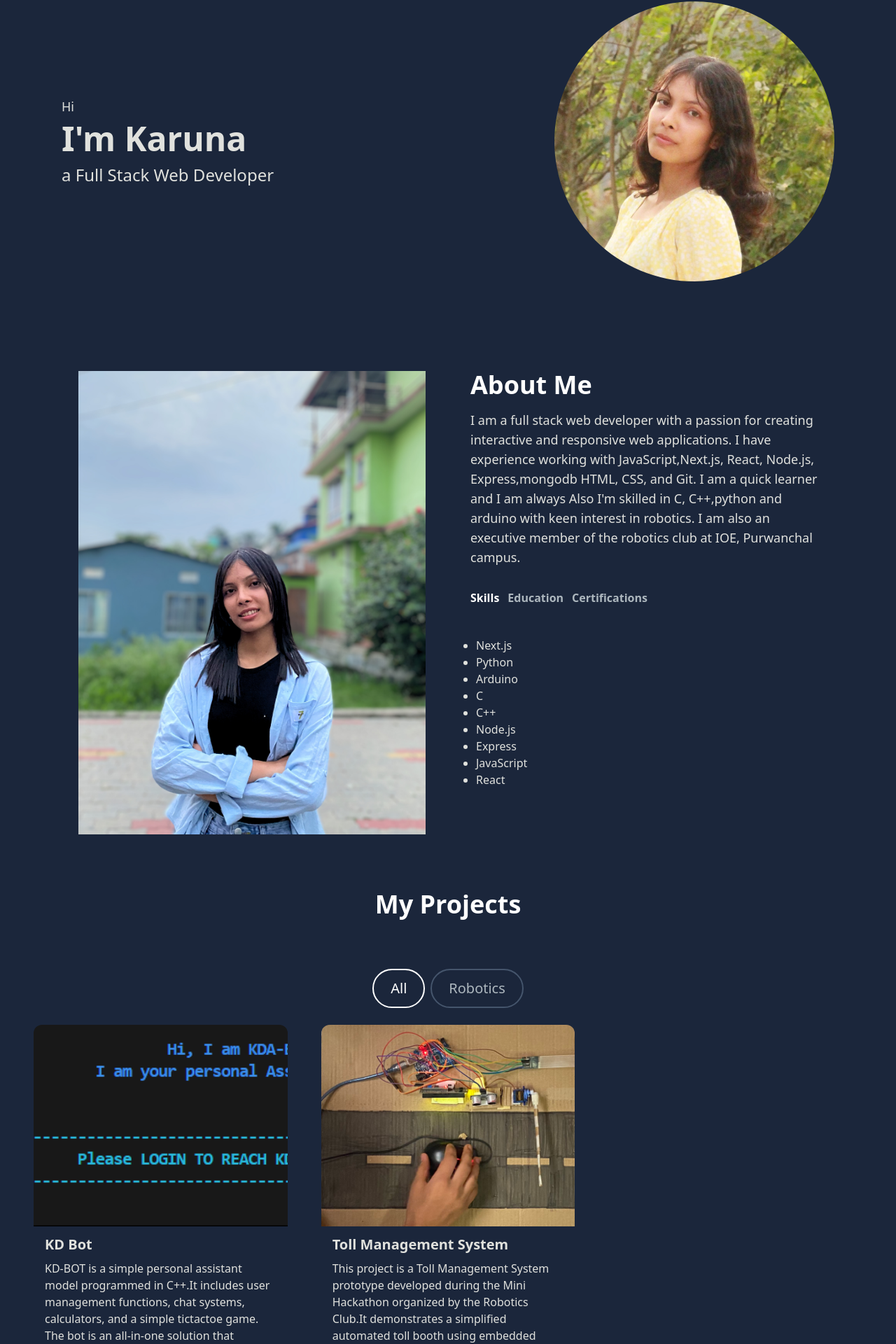
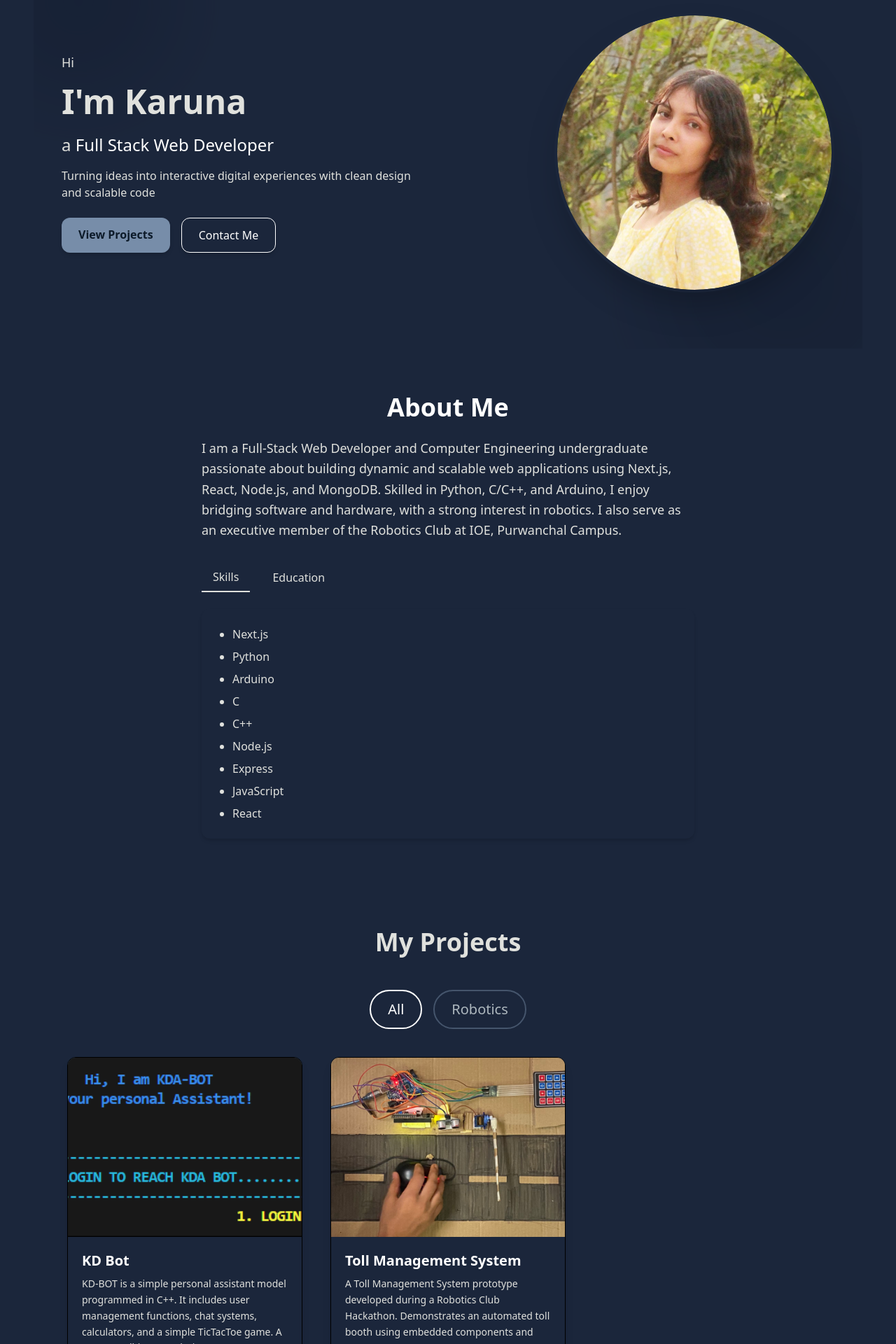
Before and after one commit to karkikaruna/karuna, a Next.js app: page / in a window 1280 px wide. Shown: the part 174-2094 px from the top of the page at 70% size. Built offline with nearby package versions, Linux system fonts and the light colour scheme.

Commit message:
home and about changed

```diff
--- a/src/app/components/AboutSection.jsx
+++ b/src/app/components/AboutSection.jsx
@@ -1,14 +1,12 @@
 "use client";
-import React, { useTransition, useState } from "react";
-import Image from "next/image";
-import TabButton from "./TabButton";
+import React, { useState, useEffect, useRef } from "react";
 
 const TAB_DATA = [
   {
     title: "Skills",
     id: "skills",
     content: (
-      <ul className="list-disc pl-2">
+      <ul className="list-disc pl-5 space-y-2">
         <li>Next.js</li>
         <li>Python</li>
         <li>Arduino</li>
@@ -18,7 +16,6 @@ const TAB_DATA = [
         <li>Express</li>
         <li>JavaScript</li>
         <li>React</li>
-
       </ul>
     ),
   },
@@ -26,73 +23,76 @@ const TAB_DATA = [
     title: "Education",
     id: "education",
     content: (
-      <ul className="list-disc pl-2">
-        <li>Undergraduate Computer Engineer</li>
+      <ul className="list-disc pl-5 space-y-2">
+        <li>Bachelor in Computer Engineering (ongoing)</li>
         <li>IOE, Purwanchal Campus</li>
-      </ul>
-    ),
-  },
-  {
-    title: "Certifications",
-    id: "certifications",
-    content: (
-      <ul className="list-disc pl-2">
-        <li>Winner of C++ Programming Competition</li>
-        <li>Runner up in Mini Hardware Hackathon</li>
+        <li>Completed HighSchool from Liverpool International College</li>
       </ul>
     ),
   },
 ];
 
+const TabButton = ({ active, children, onClick }) => {
+  return (
+    <button
+      onClick={onClick}
+      className={`px-4 py-2 font-medium transition-all duration-300 whitespace-nowrap cursor-pointer
+        ${active
+          ? "text-hover-color border-b-2 border-hover-color"
+          : "text-textcolor hover:text-hover-color hover:border-b-2 hover:border-hover-color"
+        }`}
+    >
+      {children}
+    </button>
+  );
+};
+
 const AboutSection = () => {
   const [tab, setTab] = useState("skills");
-  const [isPending, startTransition] = useTransition();
+  const [minHeight, setMinHeight] = useState(0);
+  const contentRef = useRef(null);
 
-  const handleTabChange = (id) => {
-    startTransition(() => {
-      setTab(id);
-    });
-  };
+  useEffect(() => {
+    if (contentRef.current) {
+      setMinHeight(contentRef.current.scrollHeight);
+    }
+  }, [tab]);
 
   return (
     <section className="text-textcolor bg-background" id="about">
-      <div className="md:grid md:grid-cols-2 gap-8 items-center py-8 px-4 xl:gap-16 sm:py-16 xl:px-16">
-        <Image src="/images/image3.jpg" width={500} height={500} alt="portrait of karuna karki" />
-        <div className="mt-4 md:mt-0 text-left flex flex-col h-full">
-          <h2 className="text-4xl font-bold text-white mb-4">About Me</h2>
-          <p className="text-base lg:text-lg">
-            I am a full stack web developer with a passion for creating
-            interactive and responsive web applications. I have experience
-            working with JavaScript,Next.js, React, Node.js, Express,mongodb HTML, CSS, and Git. I am a quick learner and I am always
-            Also I'm skilled in C, C++,python and arduino with keen interest in robotics. I am also an executive member of the
-            robotics club at IOE, Purwanchal campus.
-          </p>
-          <div className="flex flex-row justify-start mt-8">
+      <div className="py-16 px-6 md:px-12 lg:px-24 max-w-4xl mx-auto">
+
+        <h2 className="text-4xl font-bold text-white mb-6 text-center">
+          About Me
+        </h2>
+
+        <p className="text-base md:text-lg leading-relaxed mb-8 text-center md:text-left">
+          I am a Full-Stack Web Developer and Computer Engineering undergraduate
+          passionate about building dynamic and scalable web applications using
+          Next.js, React, Node.js, and MongoDB. Skilled in Python, C/C++, and
+          Arduino, I enjoy bridging software and hardware, with a strong
+          interest in robotics. I also serve as an executive member of the
+          Robotics Club at IOE, Purwanchal Campus.
+        </p>
+
+        <div className="flex justify-center md:justify-start gap-4 overflow-x-auto scrollbar-thin scrollbar-thumb-hover-color scrollbar-track-third-background">
+          {TAB_DATA.map((t) => (
             <TabButton
-              selectTab={() => handleTabChange("skills")}
-              active={tab === "skills"}
+              key={t.id}
+              active={tab === t.id}
+              onClick={() => setTab(t.id)}
             >
-              {" "}
-              Skills{" "}
+              {t.title}
             </TabButton>
-            <TabButton
-              selectTab={() => handleTabChange("education")}
-              active={tab === "education"}
-            >
-              {" "}
-              Education{" "}
-            </TabButton>
-            <TabButton
-              selectTab={() => handleTabChange("certifications")}
-              active={tab === "certifications"}
-            >
-              {" "}
-              Certifications{" "}
-            </TabButton>
-          </div>
-          <div className="mt-8">
-            {TAB_DATA.find((t) => t.id === tab).content}
-          </div>
+          ))}
+        </div>
+
+        <div
+          ref={contentRef}
+          style={{ minHeight: `${minHeight}px` }}
+          className="mt-6 p-6 bg-third-background rounded-xl shadow-md transition-all duration-300"
+        >
+          {TAB_DATA.find((t) => t.id === tab).content}
         </div>
       </div>
     </section>
--- a/src/app/components/HeroSection.jsx
+++ b/src/app/components/HeroSection.jsx
@@ -5,38 +5,77 @@ import { motion } from "framer-motion";
 
 const HeroSection = () => {
   return (
-    <section id="home" className="bg-background py-16">
-      <div className="grid grid-cols-1 md:grid-cols-2 items-center max-w-6xl mx-auto px-6 gap-10">
+    <section
+      id="home"
+      className="relative bg-background py-20 overflow-hidden"
+    >
+
+      <div className="absolute -top-20 -left-20 w-72 h-72 bg-fourth-bg rounded-full mix-blend-multiply filter blur-3xl opacity-30"></div>
+      <div className="absolute -bottom-24 -right-20 w-96 h-96 bg-third-bg rounded-full mix-blend-multiply filter blur-3xl opacity-20"></div>
+
+      <div className="grid grid-cols-1 md:grid-cols-2 items-center max-w-6xl mx-auto px-6 gap-12 relative z-10">
+
         <motion.div
           initial={{ opacity: 0, x: -50 }}
           animate={{ opacity: 1, x: 0 }}
-          transition={{ duration: 0.6 }}
+          transition={{ duration: 0.8 }}
           className="text-center md:text-left"
         >
-          <p className="text-textcolor text-lg">Hi</p>
+          <p className="text-lg text-textcolor">Hi</p>
 
-          <h1 className="text-5xl font-extrabold text-textcolor mt-2">
-            I&apos;m <span className="text-textcolor">Karuna</span>
+          <h1 className="text-5xl font-extrabold mt-3 leading-tight text-textcolor">
+            I&apos;m{" "}
+            <span className="text-textcolor text-transparent">
+              Karuna
+            </span>
           </h1>
 
-          <h2 className="text-2xl font-medium text-textcolor mt-3">
-            a Full Stack Web Developer
-          </h2>
+          <motion.h2
+            className="text-2xl font-medium text-textcolor mt-4"
+            initial={{ opacity: 0, y: 20 }}
+            animate={{ opacity: 1, y: 0 }}
+            transition={{ delay: 0.3, duration: 0.6 }}
+          >
+            a <span className="text-hovercolor">Full Stack Web Developer</span>
+          </motion.h2>
+
+          <p className="text-textcolor mt-4 max-w-lg mx-auto md:mx-0">
+            Turning ideas into interactive digital experiences with clean design
+            and scalable code
+          </p>
+
+          <div className="mt-6 flex gap-4 justify-center md:justify-start">
+            <a
+              href="#projects"
+              className="px-6 py-3 bg-fourth-bg text-header font-semibold rounded-xl shadow-md hover:bg-hovercolor hover:text-header transition"
+               >
+              View Projects
+              </a>
+             <a
+              href="#contact"
+              className="px-6 py-3 border border-hovercolor text-hovercolor rounded-xl shadow-md hover:bg-hovercolor hover:text-header transition"
+               >
+              Contact Me
+            </a>
+          </div>
         </motion.div>
 
         <motion.div
           initial={{ opacity: 0, x: 50 }}
           animate={{ opacity: 1, x: 0 }}
-          transition={{ duration: 0.6, delay: 0.2 }}
-            className="flex justify-center md:justify-end"
-             >
-  <div className="rounded-full overflow-hidden w-[250px] h-[250px] lg:w-[400px] lg:h-[400px] relative">
+          transition={{ duration: 0.8, delay: 0.2 }}
+          className="flex justify-center md:justify-end relative">
+          <div className="relative w-[250px] h-[250px] lg:w-[400px] lg:h-[400px] rounded-full overflow-hidden shadow-2xl">
+            <div className="absolute inset-0 rounded-full p-1 bg-gradient-to-r from-third-bg to-bordercolor">
+              <div className="w-full h-full rounded-full overflow-hidden relative">
                 <Image
                   src="/images/image1.jpeg"
                   alt="hero image"
                   fill
-      className="object-cover"
+                  className="object-cover relative z-10 rounded-full"
                 />
+              </div>
+            </div>
           </div>
         </motion.div>
       </div>
--- a/src/app/components/ProjectCard.jsx
+++ b/src/app/components/ProjectCard.jsx
@@ -4,29 +4,33 @@ import Link from "next/link";
 
 const ProjectCard = ({ imgUrl, title, description, gitUrl, previewUrl }) => {
   return (
-    <div>
+    <div className="rounded-xl overflow-hidden shadow-lg bg-third-bg hover:shadow-2xl transition-all duration-300 border border-bordercolor group">
+
       <div
-        className="h-52 md:h-72 rounded-t-xl relative group"
-        style={{ background: `url(${imgUrl})`, backgroundSize: "cover" }}
+        className="h-52 md:h-64 relative"
+        style={{ background: `url(${imgUrl})`, backgroundSize: "cover", backgroundPosition: "center" }}
       >
-        <div className="overlay items-center justify-center absolute top-0 left-0 w-full h-full bg-background bg-opacity-0 hidden group-hover:flex group-hover:bg-opacity-80 transition-all duration-500 ">
+        <div className="absolute top-0 left-0 w-full h-full bg-background bg-opacity-0 flex items-center justify-center gap-4 opacity-0 group-hover:opacity-100 group-hover:bg-opacity-70 transition-all duration-500">
           <Link
             href={gitUrl}
-            className="h-14 w-14 mr-2 border-2 relative rounded-full border-bordercolor hover:border-white group/link"
+            className="h-12 w-12 border-2 flex items-center justify-center rounded-full border-bordercolor hover:border-white transition-all duration-300"
           >
-            <CodeBracketIcon className="h-10 w-10 text-textcolor absolute top-1/2 left-1/2 transform -translate-x-1/2 -translate-y-1/2  cursor-pointer group-hover/link:text-white" />
+            <CodeBracketIcon className="h-7 w-7 text-textcolor group-hover:text-white" />
           </Link>
           <Link
             href={previewUrl}
-            className="h-14 w-14 border-2 relative rounded-full border-bordercolor hover:border-white group/link"
+            className="h-12 w-12 border-2 flex items-center justify-center rounded-full border-bordercolor hover:border-white transition-all duration-300"
           >
-            <EyeIcon className="h-10 w-10 text-textcolor absolute top-1/2 left-1/2 transform -translate-x-1/2 -translate-y-1/2  cursor-pointer group-hover/link:text-white" />
+            <EyeIcon className="h-7 w-7 text-textcolor group-hover:text-white" />
           </Link>
         </div>
       </div>
-      <div className="text-textcolor rounded-b-xl mt-3 bg-[#181818]py-6 px-4">
-        <h5 className="text-xl font-semibold mb-2">{title}</h5>
-        <p className="text-textcolor">{description}</p>
+
+      <div className="p-5 bg-background">
+        <h5 className="text-xl font-semibold text-white mb-2 group-hover:text-fourth-bg transition-colors duration-300">
+          {title}
+        </h5>
+        <p className="text-textcolor text-sm leading-relaxed">{description}</p>
       </div>
     </div>
   );
--- a/src/app/components/ProjectsSection.jsx
+++ b/src/app/components/ProjectsSection.jsx
@@ -7,8 +7,9 @@ import { motion, useInView } from "framer-motion";
 const projectsData = [
   {
     id: 1,
-    title:"KD Bot",
-    description: "KD-BOT is a simple personal assistant model programmed in C++.It includes user management functions, chat systems, calculators, and a simple tictactoe game. The bot is an all-in-one solution that incorporates a user-friendly interface to manage your day to day life.",
+    title: "KD Bot",
+    description:
+      "KD-BOT is a simple personal assistant model programmed in C++. It includes user management functions, chat systems, calculators, and a simple TicTacToe game. A compact all-in-one solution.",
     image: "/images/projects/kd.png",
     tag: ["All"],
     gitUrl: "https://github.com/",
@@ -17,13 +18,13 @@ const projectsData = [
   {
     id: 2,
     title: "Toll Management System",
-    description: "This project is a Toll Management System prototype developed during the Mini Hackathon organized by the Robotics Club.It demonstrates a simplified automated toll booth using embedded components and sensors.",
+    description:
+      "A Toll Management System prototype developed during a Robotics Club Hackathon. Demonstrates an automated toll booth using embedded components and sensors.",
     image: "/images/projects/toll_management.png",
-    tag: ["All","Robotics"],
+    tag: ["All", "Robotics"],
     gitUrl: "https://github.com/",
     previewUrl: "https://github.com/",
   },
-
 ];
 
 const ProjectsSection = () => {
@@ -45,11 +46,13 @@ const ProjectsSection = () => {
   };
 
   return (
-    <section id="projects" className="bg-background" >
-      <h2 className="text-center text-4xl font-bold text-white mt-4 mb-8 md:mb-12">
+    <section id="projects" className="bg-background py-16 px-6 md:px-12">
+      <h2 className="text-center text-4xl font-bold text-textcolor mb-12">
         My Projects
       </h2>
-      <div className="text-white flex flex-row justify-center items-center gap-2 py-6">
+
+      {/* Tag filters */}
+      <div className="flex flex-row justify-center items-center gap-4 mb-10">
         <ProjectTag
           onClick={handleTagChange}
           name="All"
@@ -61,14 +64,19 @@ const ProjectsSection = () => {
           isSelected={tag === "Robotics"}
         />
       </div>
-      <ul ref={ref} className="grid md:grid-cols-3 gap-8 md:gap-12">
+
+      {/* Project cards */}
+      <ul
+        ref={ref}
+        className="grid sm:grid-cols-2 md:grid-cols-3 gap-8 md:gap-10"
+      >
         {filteredProjects.map((project, index) => (
           <motion.li
             key={index}
             variants={cardVariants}
             initial="initial"
             animate={isInView ? "animate" : "initial"}
-            transition={{ duration: 0.3, delay: index * 0.4 }}
+            transition={{ duration: 0.4, delay: index * 0.3 }}
           >
             <ProjectCard
               key={project.id}
--- a/src/app/globals.css
+++ b/src/app/globals.css
@@ -9,8 +9,8 @@
   --color-third-bg: #415a77;
   --color-fourth-bg: #778da9;
   --color-hover: white;
-  --color-bordercolor: #9f86c0;
-  --color-click:"#edede9";
+  --color-bordercolor: #3d0685;
+
 }
 
 .bg-header { background-color: var(--color-header); }
@@ -26,4 +26,3 @@
 .text-fourth-bg { color: var(--color-fourth-bg); }
 .text-textcolor { color: var(--color-text); }
 .text-hovercolor { color: var(--color-hover); }
-.text-clicklink{color: var(--color-click);}
```
Lines whose indentation alone changed are shown as unchanged.
